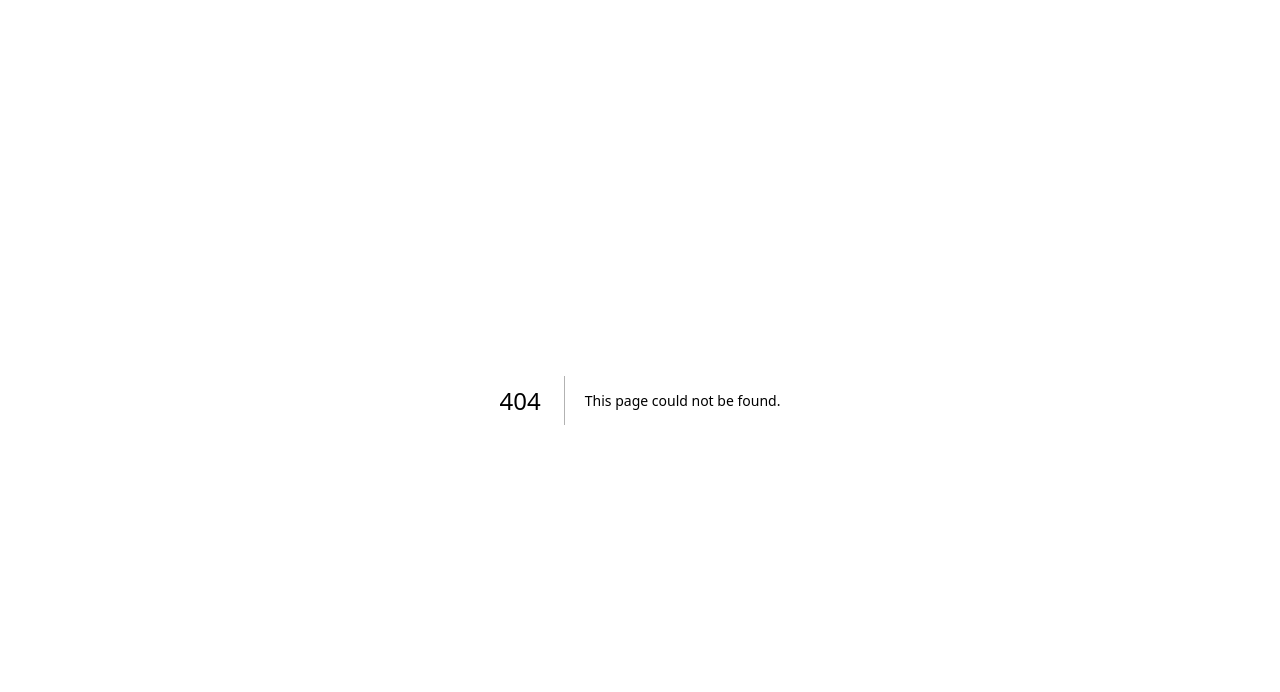
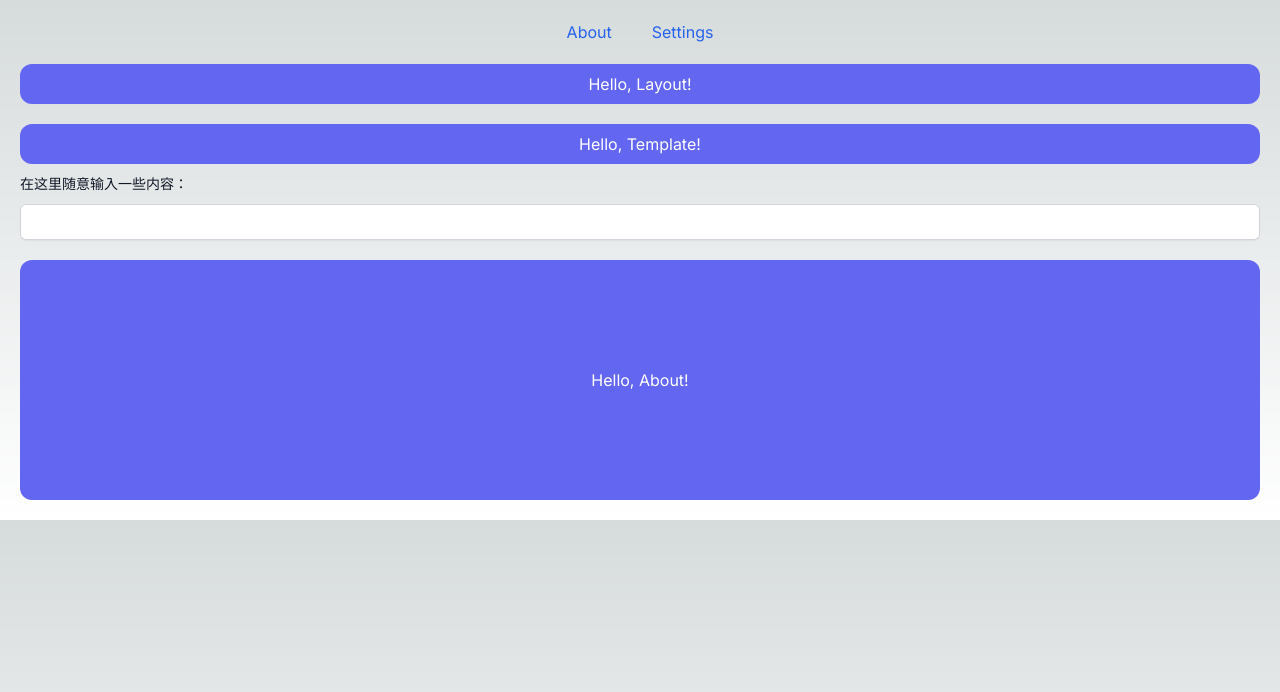
Before and after one commit to Leo-Shaoqiang/next-demo-list-v14, a Next.js app: page /about in a window 1280 px wide. Before the commit this address had no page. Shown: the top 692 px of the page. Built offline with nearby package versions, Linux system fonts and the light colour scheme.

Commit message:
feat: compare template && layout

```diff
--- /dev/null
+++ b/app/(form)/about/page.js
@@ -0,0 +1,3 @@
+export default function Page() {
+    return <div className="h-60 mt-5 flex-1 rounded-xl bg-indigo-500 text-white flex items-center justify-center">Hello, About!</div>
+}
--- /dev/null
+++ b/app/(form)/layout.js
@@ -0,0 +1,30 @@
+import Link from "next/link";
+import { Suspense } from "react";
+
+export const dynamic = 'force-dynamic'
+
+function Loading() {
+    return <div className="h-10 mt-5 mb-2 flex-1 rounded-xl bg-sky-500 text-white flex items-center justify-center">Loading</div>
+}
+
+const sleep = ms => new Promise(r => setTimeout(r, ms));
+
+async function CustomComponent() {
+    await sleep(1000)
+    return <div className="h-10 mt-5 mb-2 flex-1 rounded-xl bg-indigo-500 text-white flex items-center justify-center">Hello, Layout!</div>
+}
+
+export default function RootLayout({ children }) {
+    return (
+        <div className="p-5">
+            <nav className="flex items-center justify-center gap-10 text-blue-600">
+                <Link href="/about">About</Link>
+                <Link href="/settings">Settings</Link>
+            </nav>
+            <Suspense fallback={<Loading />}>
+                <CustomComponent />
+            </Suspense>
+            {children}
+        </div>
+    );
+}
--- /dev/null
+++ b/app/(form)/settings/page.js
@@ -0,0 +1,3 @@
+export default function Page() {
+    return <div className="h-60 mt-5 flex-1 rounded-xl bg-indigo-500 text-white flex items-center justify-center">Hello, Settings!</div>
+}
--- /dev/null
+++ b/app/(form)/template.js
@@ -0,0 +1,49 @@
+'use client'
+
+import { Suspense } from "react";
+import { useState, useEffect } from "react";
+
+function Loading() {
+    return <div className="h-10 mt-5 mb-2 flex-1 rounded-xl bg-sky-500 text-white flex items-center justify-center">Loading</div>
+}
+
+const sleep = ms => new Promise(r => setTimeout(r, ms));
+
+async function CustomComponent() {
+    await sleep(1000)
+    return <div className="h-10 mt-5 mb-2 flex-1 rounded-xl bg-indigo-500 text-white flex items-center justify-center">Hello, Template!</div>
+}
+
+export default function Template({ children }) {
+
+    const [text, setText] = useState('');
+
+    const [animation, setAnimation] = useState('fadeOut');
+
+    useEffect(() => {
+        console.log('count page view')
+        setAnimation("fadeIn")
+    }, [])
+
+    return (
+        <div>
+            <Suspense fallback={<Loading />}>
+                <CustomComponent />
+            </Suspense>
+            <label htmlFor="text" className="block text-sm font-medium leading-6 text-gray-900">
+                在这里随意输入一些内容：
+            </label>
+            <div className="mt-2">
+                <input
+                    id="text"
+                    required
+                    className="block w-full rounded-md border-0 px-1.5 py-1.5 text-gray-900 shadow-sm ring-1 ring-inset ring-gray-300 placeholder:text-gray-400 focus:ring-2 focus:ring-inset focus:ring-indigo-600 sm:text-sm sm:leading-6"
+                    value={text} onChange={e => setText(e.target.value)}
+                />
+            </div>
+            <div className={`section ${animation}`}>
+                {children}
+            </div>
+        </div>
+    )
+}
```
